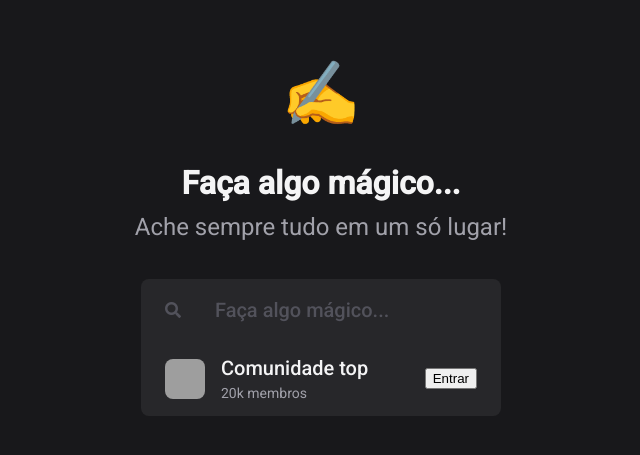
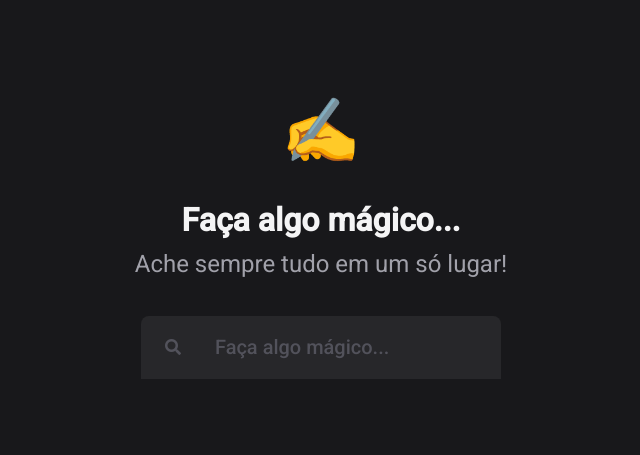
Before and after one commit to victorluadev/ballerini-challenge-april, a React (Create React App) app: page / in a window 1280 px wide. Shown: the part 161-616 px from the top of the page, without its empty margins (319-959 px from the left). Built offline with nearby package versions, Linux system fonts and the light colour scheme; grey boxes are pictures that could not be loaded.

Commit message:
fix: regra de visualização de divs

```diff
--- a/src/App.tsx
+++ b/src/App.tsx
@@ -21,7 +21,7 @@ function App() {
             className="searchButton"
           />
         </div>
-        <div className={"searchResults " + (filter.length > 0 ? 'show' : '')}>
+        <div className={"searchResults " + (filter.length > 0 ? 'show' : 'hide')}>
           {filter}
           <div className="itemContainer">
             <img src="https://www.grouphealth.ca/wp-content/uploads/2018/05/placeholder-image-300x225.png" alt="nome do servidor"/>
```
